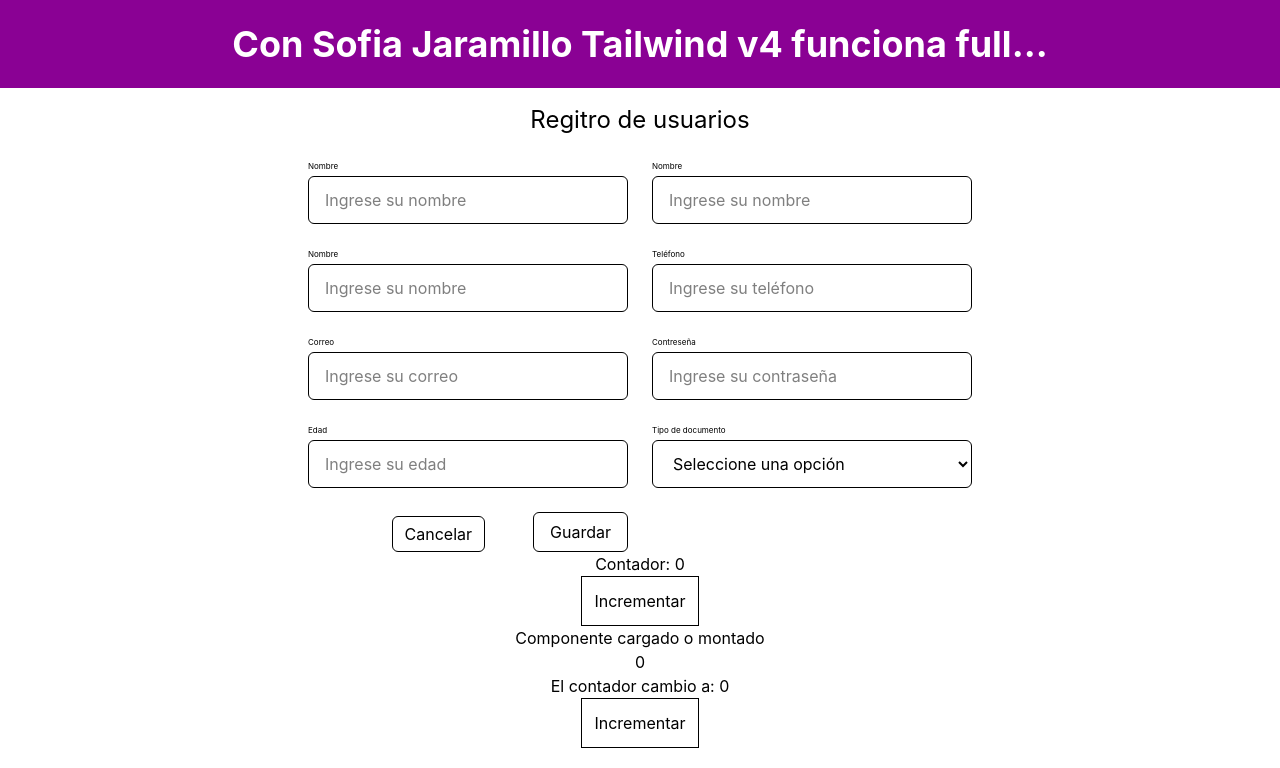
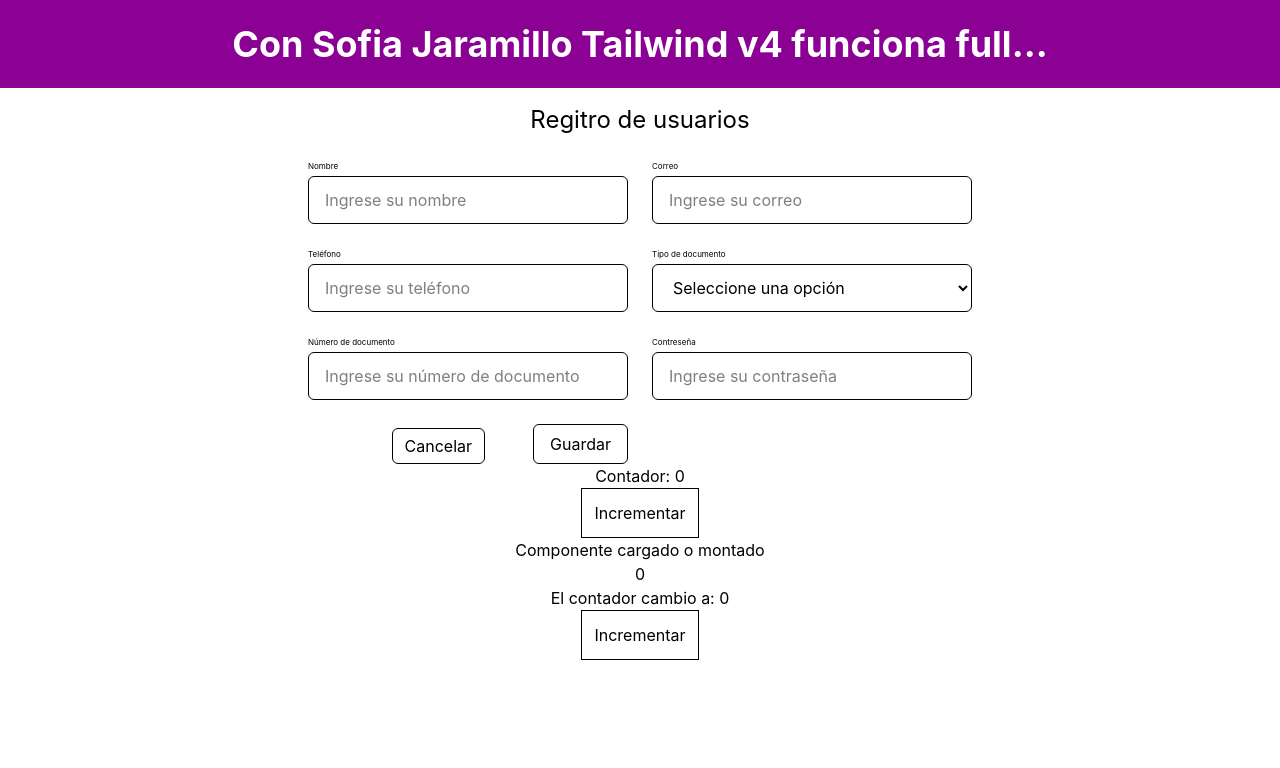
Before and after one commit to sofiajara25/3147206-react, a React (Vite) app: page / in a window 1280 px wide. Shown: the top 768 px of the page. Built offline with nearby package versions, Linux system fonts and the light colour scheme.

Commit message:
feat: Creacion de formulario del usuario para realisar validaciones con zod

```diff
--- a/src/features/users/componentes/UserRegisterForm.jsx
+++ b/src/features/users/componentes/UserRegisterForm.jsx
@@ -30,43 +30,24 @@
                 <div className="grid grid-cols-2 gap-6 my-0 mx-auto ">
                     <Input
                         label="Nombre"
+                        name="userName"
                         placeholder="Ingrese su nombre"
                         onChange={handleNameChange}
                     />
 
                     <Input
-                        label="Nombre"
-                        placeholder="Ingrese su nombre"
-                    />
-
-                    <Input
-                        label="Nombre"
-                        placeholder="Ingrese su nombre"
-                    />
-
-                    <Input
-                        label="Teléfono"
-                        placeholder="Ingrese su teléfono"
-                        type="tel"
-                    />
-
-                    <Input
                         label="Correo"
+                        name="userEmail"
                         placeholder="Ingrese su correo"
                         type="email"
                         onBlur={handleEmailBlur}
                     />
 
                     <Input
-                        label="Contreseña"
-                        placeholder="Ingrese su contraseña"
-                        type="password"
-                    />
-
-                    <Input
-                        label="Edad"
-                        placeholder="Ingrese su edad"
-                        type="number"
+                        label="Teléfono"
+                        name="userPhone"
+                        placeholder="Ingrese su teléfono"
+                        type="tel"
                     />
 
                     <Select
@@ -74,6 +55,20 @@
                         name="documentType"
                         options={documentTypes}
                     />
+
+                    <Input
+                        label="Número de documento"
+                        name="userDocumentNumber"
+                        placeholder="Ingrese su número de documento"
+                    />
+
+                    <Input
+                        label="Contreseña"
+                        name="userPassword"
+                        placeholder="Ingrese su contraseña"
+                        type="password"
+                    />
+
 
                     {/* Actions */}
                     <div className="flex items-end justify-end gap-12">
--- a/src/shared/components/Button.jsx
+++ b/src/shared/components/Button.jsx
@@ -12,9 +12,9 @@
   ...props //Propiedades adicionales(onClick, disable, etc)
 }) {
   const variants = {
-    primary: "text-brand border text-h1",
+    primary: "text-brand border text-h1 hover:bg-surface-muted hover:text-text-inverse",
     secondary:
-      "bg-background border border-border text-text-inverse hover:bg-surface-muted",
+      "bg-background border border-border text-text-primary hover:bg-surface-muted hover:text-text-inverse",
   };
 
   const sizes = {
```
